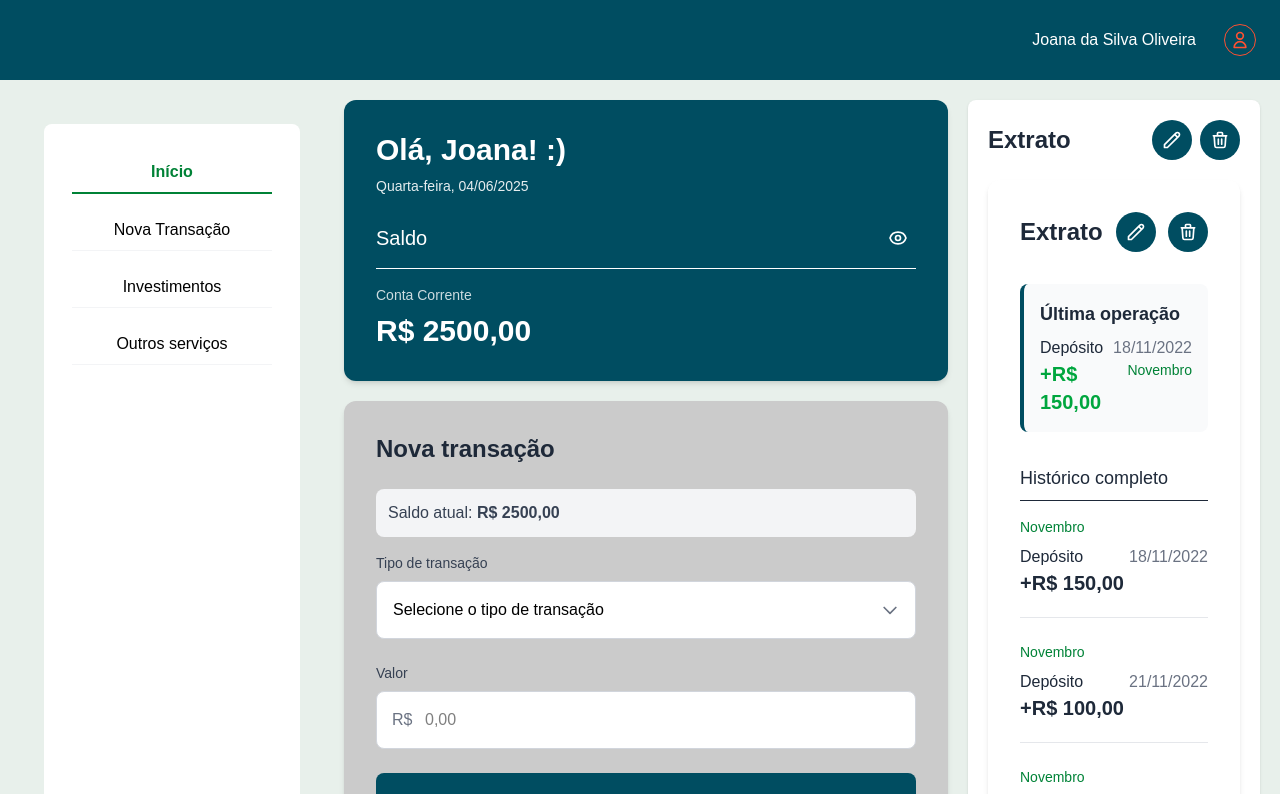
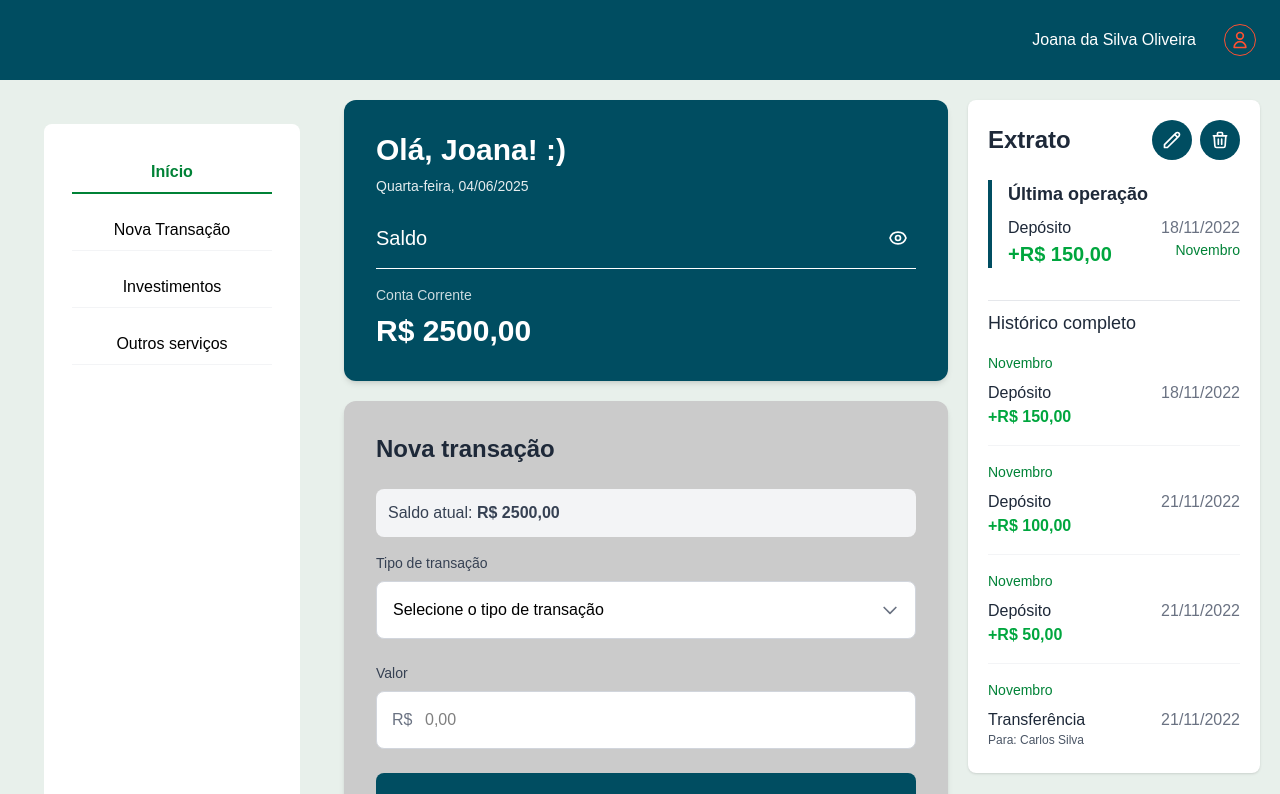
Before and after one commit to HenriqueBMoura/tech_challenge_fase_01, a Next.js app: page /dashboard in a window 1280 px wide. Shown: the top 794 px of the page. Built offline with nearby package versions, Linux system fonts and the light colour scheme.

Commit message:
feat: Refactor TransactionHistory component layout and styling for improved readability

```diff
--- a/src/components/TransactionHistory.tsx
+++ b/src/components/TransactionHistory.tsx
@@ -21,42 +21,15 @@ export default function TransactionHistory({ transactions }: TransactionHistoryP
   const lastTransaction = transactions.length > 0 ? transactions[0] : null;
 
   return (
-    <div className="bg-white p-8 rounded-xl shadow-md">
-      <div className="flex justify-between items-center mb-8">
-        <h2 className="text-2xl text-gray-800 font-bold">Extrato</h2>
-        <div className="flex space-x-3">
-          <button className="w-10 h-10 bg-primary rounded-full flex items-center justify-center hover:bg-[#003a49] transition-colors">
-            <svg xmlns="http://www.w3.org/2000/svg" className="h-5 w-5 text-white" fill="none" viewBox="0 0 24 24" stroke="currentColor">
-              <path strokeLinecap="round" strokeLinejoin="round" strokeWidth={2} d="M15.232 5.232l3.536 3.536m-2.036-5.036a2.5 2.5 0 113.536 3.536L6.5 21.036H3v-3.572L16.732 3.732z" />
-            </svg>
-          </button>
-          <button className="w-10 h-10 bg-primary rounded-full flex items-center justify-center hover:bg-[#003a49] transition-colors">
-            <svg xmlns="http://www.w3.org/2000/svg" className="h-5 w-5 text-white" fill="none" viewBox="0 0 24 24" stroke="currentColor">
-              <path strokeLinecap="round" strokeLinejoin="round" strokeWidth={2} d="M19 7l-.867 12.142A2 2 0 0116.138 21H7.862a2 2 0 01-1.995-1.858L5 7m5 4v6m4-6v6m1-10V4a1 1 0 00-1-1h-4a1 1 0 00-1 1v3M4 7h16" />
-            </svg>
-          </button>
-        </div>
-      </div>
-
+    <>
       {/* Última operação realizada */}
       {lastTransaction && (
-        <div className="mb-8 p-4 bg-gray-50 rounded-lg border-l-4 border-primary">
+        <div className="mb-4 pb-4">
+          <div className="border-l-4 border-primary pl-4">
             <h3 className="text-lg font-semibold text-gray-800 mb-2">Última operação</h3>
             <div className="flex justify-between items-start">
               <div>
-              <p className="font-medium text-gray-800">
-                {lastTransaction.type}
-                {lastTransaction.recipient &&
-                  <span className="block text-sm text-gray-600">
-                    Para: {lastTransaction.recipient}
-                  </span>
-                }
-                {lastTransaction.category &&
-                  <span className="block text-sm text-gray-600">
-                    Categoria: {lastTransaction.category}
-                  </span>
-                }
-              </p>
+                <p className="font-medium text-gray-800">{lastTransaction.type}</p>
                 <p className={`text-xl font-bold ${lastTransaction.amount < 0 ? "text-red-600" : "text-green-600"}`}>
                   {lastTransaction.amount < 0 ? "-" : "+"}R$ {Math.abs(lastTransaction.amount).toFixed(2).replace(".", ",")}
                 </p>
@@ -67,33 +40,35 @@ export default function TransactionHistory({ transactions }: TransactionHistoryP
               </div>
             </div>
           </div>
+        </div>
       )}
 
-      <h3 className="text-lg font-medium text-gray-800 mb-4 border-b pb-2">Histórico completo</h3>
+      <div className="pt-2 border-t border-gray-200">
+        <h3 className="text-lg font-medium text-gray-800 mb-4">Histórico completo</h3>
 
-      <div className="space-y-6 max-h-96 overflow-y-auto">
+        <div className="space-y-4 max-h-[400px] overflow-y-auto">
           {transactions.length === 0 ? (
             <p className="text-gray-500 text-center py-4">Nenhuma transação encontrada</p>
           ) : (
             transactions.map((transaction) => (
-            <div key={transaction.id} className="border-b border-gray-200 pb-5">
+              <div key={transaction.id} className="mb-4 pb-4 border-b border-gray-100">
+                <div className="flex items-baseline">
                   <p className="text-sm text-green-700 font-medium">{transaction.month}</p>
+                </div>
                 <div className="flex justify-between mt-2">
                   <div>
-                  <p className="text-gray-800 font-medium">
-                    {transaction.type}
+                    <p className="text-gray-800 font-medium">{transaction.type}</p>
                     {transaction.recipient &&
-                      <span className="block text-sm text-gray-600">
+                      <span className="block text-xs text-gray-600">
                         Para: {transaction.recipient}
                       </span>
                     }
                     {transaction.category &&
-                      <span className="block text-sm text-gray-600">
+                      <span className="block text-xs text-gray-600">
                         Categoria: {transaction.category}
                       </span>
                     }
-                  </p>
-                  <p className={`text-xl font-bold ${transaction.amount < 0 ? "text-red-600" : "text-gray-800"}`}>
+                    <p className={`text-base font-bold ${transaction.amount < 0 ? "text-red-600" : "text-green-600"}`}>
                       {transaction.amount < 0 ? "-" : "+"}R$ {Math.abs(transaction.amount).toFixed(2).replace(".", ",")}
                     </p>
                   </div>
@@ -104,5 +79,6 @@ export default function TransactionHistory({ transactions }: TransactionHistoryP
           )}
         </div>
       </div>
+    </>
   );
 }
```
Lines whose indentation alone changed are shown as unchanged.
